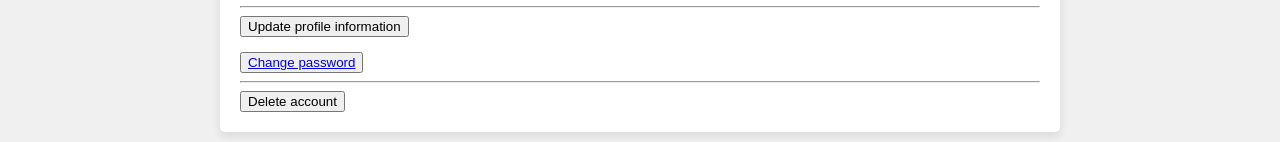
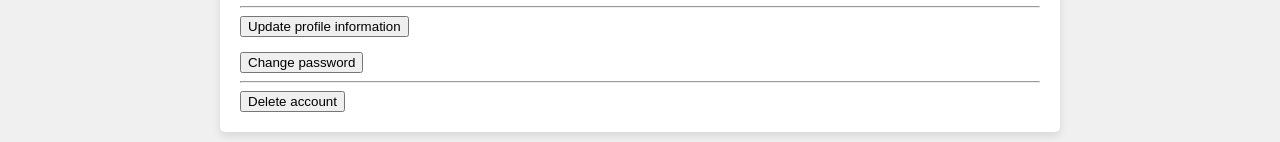
Before and after one commit to javiprietod/FilmAffinity, a React (Vite) app in the folder mi-app-react/: page /profile in a window 1280 px wide. Shown: the part 303-445 px from the top of the page. Built offline with nearby package versions, Linux system fonts and the light colour scheme; no server answers.

Commit message:
[FIX] - Navigate final

```diff
--- a/mi-app-react/src/Header.jsx
+++ b/mi-app-react/src/Header.jsx
@@ -56,7 +56,7 @@ export default function Header() {
         event.preventDefault();
         const form = event.target;
         const queryParams = new URLSearchParams(new FormData(form)).toString();
-        location.href = `/?${queryParams}`; // Navigate to the main page with query parameters
+        navigate(`/?${queryParams}`); // Navigate to the main page with query parameters
       };
 
     return (
--- a/mi-app-react/src/Profile.jsx
+++ b/mi-app-react/src/Profile.jsx
@@ -48,9 +48,9 @@ export default function profile() {
             <p id="alert"></p>
             <input type="submit" value="Update profile information" />
         </form>
-        <button>
-            <NavLink to="/password">Change password</NavLink>
-        </button>
+            <NavLink to="/password">
+                <button>Change password</button>
+            </NavLink>
         <hr />
         <button onClick={handleDeletion}>Delete account</button>
   </div>
--- a/mi-app-react/src/RatingControlDiv.jsx
+++ b/mi-app-react/src/RatingControlDiv.jsx
@@ -1,7 +1,7 @@
 import React from 'react';
 import RatingStars from './RatingStars';
 import { useState, useEffect } from 'react';
-import { NavLink } from "react-router-dom";
+import { NavLink, useNavigate } from "react-router-dom";
 import FixedRating from './FixedRating';
 import RatingTextInput from './RatingTextInput';
 import RatingButtons from './RatingButtons';
@@ -13,17 +13,18 @@ function RatingControlDiv({ movie }) {
   const [reviewId, setReviewId] = useState(-1);
   const [reviewScore, setReviewScore] = useState(0);
   const [reviewBody, setReviewBody] = useState('');
+  const navigate = useNavigate();
 
   const handleSubmit = async () => {
     if (reviewId === -1) {
       if (reviewScore !== 0) {
         postReview(movie.id, email, reviewScore, reviewBody).then(() => {
-          window.location.reload();
+          navigate(0)
         });
       }
     } else {
       patchReview(reviewId, movie.id, reviewScore, reviewBody).then(() => {
-        window.location.reload();
+        navigate(0)
       });
     }
   };
@@ -31,10 +32,10 @@ function RatingControlDiv({ movie }) {
   const handleDelete = () => {
     if (reviewId !== -1){
       deleteReview(reviewId).then(() => {
-        window.location.reload();
+        navigate(0)
       });
     } else {
-      window.location.reload();
+      navigate(0)
     }
   };
 
```
